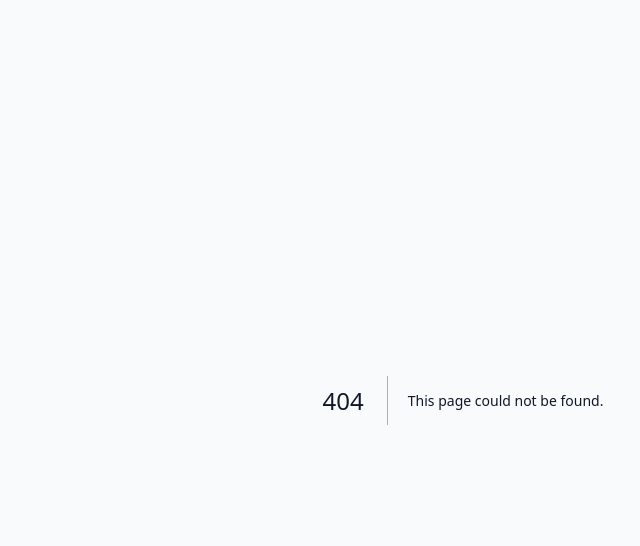
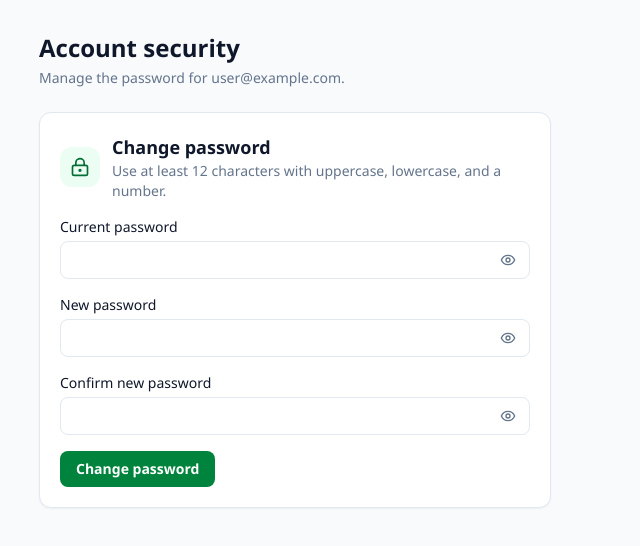
Before and after one commit to bomaprincewill/CeliasPortal, a Next.js app in the folder school-portal/: page /account/security in a window 1280 px wide. Before the commit this address had no page. Shown: the top 546 px of the page, without its empty margins (177-817 px from the left). Built offline with nearby package versions, Linux system fonts and the light colour scheme; no server answers; sample sign-in values are in the browser's storage.

Commit message:
Add self-service password reset options

```diff
--- /dev/null
+++ b/school-portal/actions/auth/changeOwnPassword.ts
@@ -0,0 +1,29 @@
+"use server";
+
+import bcrypt from "bcryptjs";
+import { getSession } from "@/lib/auth";
+import { writeAuditLog } from "@/lib/audit";
+import { prisma } from "@/lib/prisma";
+
+export async function changeOwnPassword(currentPassword: string, newPassword: string) {
+  const session = await getSession();
+  if (!session) return { success: false as const, error: "You must be signed in." };
+  if (!currentPassword) return { success: false as const, error: "Enter your current password." };
+  if (newPassword.length < 12 || !/[a-z]/.test(newPassword) || !/[A-Z]/.test(newPassword) || !/\d/.test(newPassword)) {
+    return { success: false as const, error: "Use at least 12 characters with uppercase, lowercase, and a number." };
+  }
+  if (currentPassword === newPassword) return { success: false as const, error: "Choose a password different from your current password." };
+
+  const user = await prisma.user.findUnique({ where: { id: session.user.id }, select: { id: true, email: true, passwordHash: true } });
+  if (!user?.passwordHash || !(await bcrypt.compare(currentPassword, user.passwordHash))) {
+    return { success: false as const, error: "Your current password is incorrect." };
+  }
+
+  await prisma.$transaction([
+    prisma.user.update({ where: { id: user.id }, data: { passwordHash: await bcrypt.hash(newPassword, 12) } }),
+    prisma.passwordResetToken.updateMany({ where: { userId: user.id, usedAt: null }, data: { usedAt: new Date() } }),
+    prisma.authThrottle.deleteMany({ where: { identifier: user.email } }),
+  ]);
+  await writeAuditLog({ userId: user.id, action: "UPDATE", entity: "User", entityId: user.id, description: "Password changed by account owner" });
+  return { success: true as const };
+}
--- /dev/null
+++ b/school-portal/app/account/security/ChangePasswordForm.tsx
@@ -0,0 +1,39 @@
+"use client";
+
+import { useState, useTransition } from "react";
+import { Eye, EyeOff, Loader2, LockKeyhole } from "lucide-react";
+import { changeOwnPassword } from "@/actions/auth/changeOwnPassword";
+
+export default function ChangePasswordForm() {
+  const [currentPassword, setCurrentPassword] = useState("");
+  const [newPassword, setNewPassword] = useState("");
+  const [confirmation, setConfirmation] = useState("");
+  const [showPasswords, setShowPasswords] = useState(false);
+  const [message, setMessage] = useState<{ type: "success" | "error"; text: string } | null>(null);
+  const [pending, startTransition] = useTransition();
+
+  const submit = (event: React.FormEvent) => {
+    event.preventDefault();
+    setMessage(null);
+    if (newPassword !== confirmation) return setMessage({ type: "error", text: "New passwords do not match." });
+    startTransition(async () => {
+      const result = await changeOwnPassword(currentPassword, newPassword);
+      if (!result.success) return setMessage({ type: "error", text: result.error });
+      setCurrentPassword(""); setNewPassword(""); setConfirmation("");
+      setMessage({ type: "success", text: "Your password has been changed successfully." });
+    });
+  };
+
+  const fields = [
+    { label: "Current password", value: currentPassword, setValue: setCurrentPassword, autoComplete: "current-password" },
+    { label: "New password", value: newPassword, setValue: setNewPassword, autoComplete: "new-password" },
+    { label: "Confirm new password", value: confirmation, setValue: setConfirmation, autoComplete: "new-password" },
+  ];
+
+  return <form onSubmit={submit} className="card card-body max-w-lg space-y-4">
+    <div className="flex items-center gap-3"><div className="rounded-xl bg-brand-50 p-2.5 text-brand-700"><LockKeyhole className="h-5 w-5"/></div><div><h2 className="font-display text-lg font-bold">Change password</h2><p className="text-sm text-muted">Use at least 12 characters with uppercase, lowercase, and a number.</p></div></div>
+    {fields.map(field => <div key={field.label} className="form-group"><label className="label">{field.label}</label><div className="relative"><input type={showPasswords ? "text" : "password"} value={field.value} onChange={event=>field.setValue(event.target.value)} autoComplete={field.autoComplete} className="input pr-11" required/><button type="button" onClick={()=>setShowPasswords(value=>!value)} className="absolute inset-y-0 right-0 flex w-11 items-center justify-center text-muted hover:text-ink" aria-label={showPasswords ? "Hide passwords" : "Show passwords"}>{showPasswords ? <EyeOff className="h-4 w-4"/> : <Eye className="h-4 w-4"/>}</button></div></div>)}
+    {message && <p className={`rounded-lg p-3 text-sm ${message.type === "success" ? "bg-emerald-50 text-emerald-700" : "bg-red-50 text-red-700"}`}>{message.text}</p>}
+    <button disabled={pending} className="btn-primary justify-center">{pending ? <><Loader2 className="h-4 w-4 animate-spin"/>Changing password…</> : "Change password"}</button>
+  </form>;
+}
--- /dev/null
+++ b/school-portal/app/account/security/page.tsx
@@ -0,0 +1,11 @@
+import { redirect } from "next/navigation";
+import { getSession } from "@/lib/auth";
+import Providers from "@/components/layout/Providers";
+import DashboardShell from "@/components/layout/DashboardShell";
+import ChangePasswordForm from "./ChangePasswordForm";
+
+export default async function AccountSecurityPage() {
+  const session = await getSession();
+  if (!session) redirect("/auth/signin");
+  return <Providers><DashboardShell><div className="mx-auto w-full max-w-4xl px-4 py-5 sm:px-6 sm:py-8"><div className="page-header"><h1 className="page-title">Account security</h1><p className="page-subtitle">Manage the password for {session.user.email}.</p></div><ChangePasswordForm/></div></DashboardShell></Providers>;
+}
--- a/school-portal/app/admin/users/page.tsx
+++ b/school-portal/app/admin/users/page.tsx
@@ -25,6 +25,7 @@ export default async function UsersPage() {
       where: { entity: "User", action: "UPDATE", OR: [
         { description: { startsWith: "Password reset completed" } },
         { description: { startsWith: "Password changed for" } },
+        { description: { startsWith: "Password changed by account owner" } },
       ] },
       orderBy: { createdAt: "desc" },
       select: { entityId: true, createdAt: true },
--- a/school-portal/app/auth/signin/page.tsx
+++ b/school-portal/app/auth/signin/page.tsx
@@ -3,6 +3,7 @@ import { Suspense, useState } from "react";
 import { getSession, signIn } from "next-auth/react";
 import { useRouter, useSearchParams } from "next/navigation";
 import { BookOpen, Eye, EyeOff, Loader2 } from "lucide-react";
+import Link from "next/link";
 
 function SignInForm() {
   const router      = useRouter();
@@ -94,8 +95,8 @@ function SignInForm() {
               <label className="label">Email address</label>
               <input type="email" value={email} onChange={e=>setEmail(e.target.value)} className="input" placeholder="you@school.edu" required/>
             </div>
-            <div className="form-group">
-              <label className="label">Password</label>
+              <div className="form-group">
+                <div className="flex items-center justify-between"><label className="label">Password</label><Link href="/auth/reset-password" className="text-xs font-medium text-brand-700 hover:text-brand-900">Forgot password?</Link></div>
               <div className="relative">
                 <input type={showPw?"text":"password"} value={password} onChange={e=>setPassword(e.target.value)}
                   className="input pr-10" placeholder="••••••••" required/>
--- a/school-portal/components/layout/Sidebar.tsx
+++ b/school-portal/components/layout/Sidebar.tsx
@@ -6,7 +6,7 @@ import {
   BookOpen, LayoutDashboard, HelpCircle, ClipboardList,
   Users, Settings, LogOut, GraduationCap, BookMarked,
   BarChart2, School, Calendar, FileText, Bell, Shield,
-  UserCheck, Home, ChevronDown, ChevronRight, X, AlertTriangle,
+  UserCheck, Home, ChevronDown, ChevronRight, X, AlertTriangle, LockKeyhole,
 } from "lucide-react";
 import { cn } from "@/components/ui";
 import { useEffect, useState } from "react";
@@ -208,6 +208,9 @@ export default function Sidebar({ open = false, onClose }: { open?: boolean; onC
 
       {/* User */}
       <div className="px-3 py-4 border-t border-white/10 space-y-1">
+        <Link href="/account/security" onClick={onClose} className={cn(pathname === "/account/security" ? "nav-item-active" : "nav-item-inactive")}>
+          <LockKeyhole className="w-4 h-4 flex-shrink-0"/>Change password
+        </Link>
         <Link href="/notifications" onClick={onClose} className="nav-item-inactive">
           <Bell className="w-4 h-4 flex-shrink-0"/>Notifications
         </Link>
```
